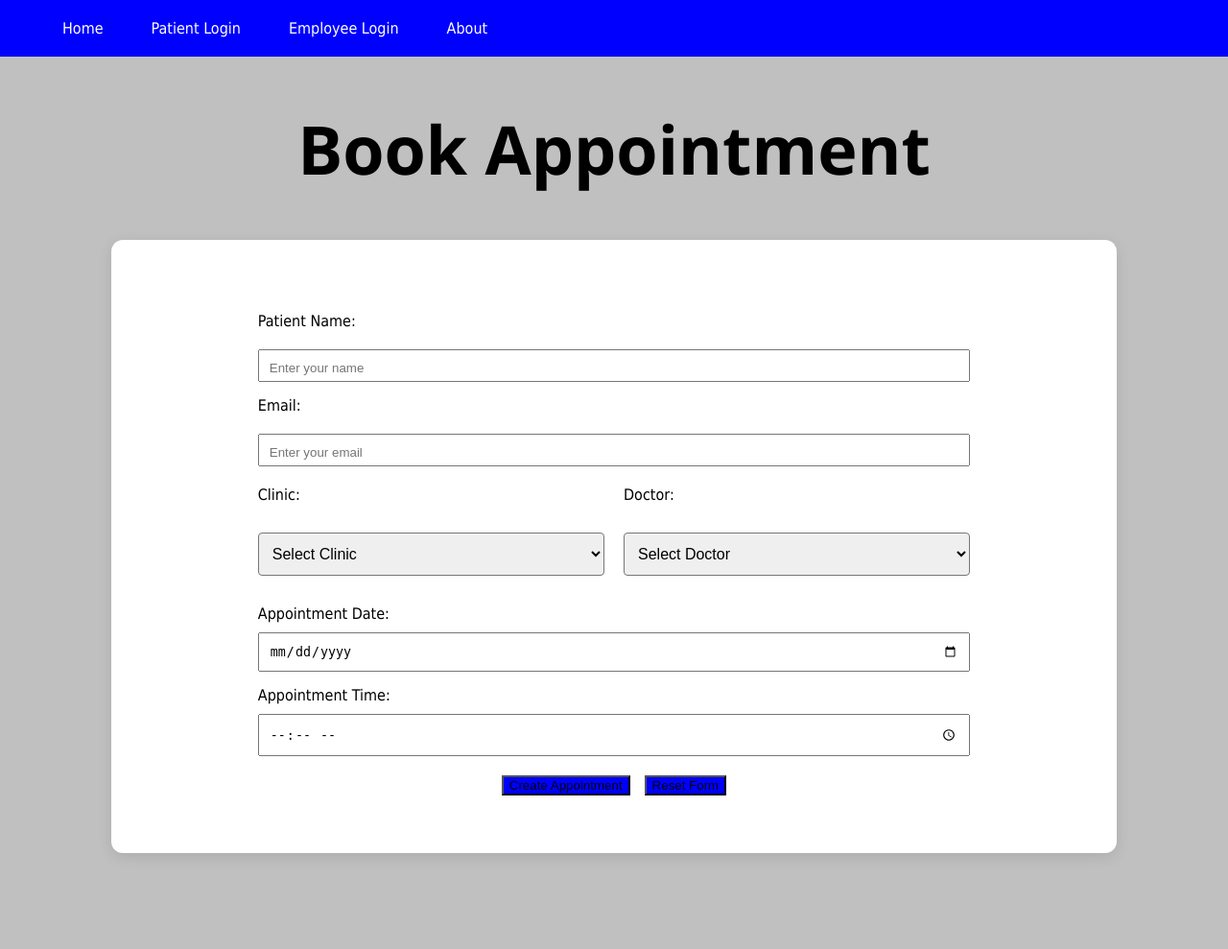
After one commit to MichalPringle/Hospital-Project, a PHP site: page /booking.html in a window 1280 px wide. The commit adds this page. Shown: the whole page at 96% size. Run offline with PHP 8.4, Linux system fonts and the light colour scheme.

Commit message:
Update the branch, and work on add booking system

```diff
--- a/Style.css
+++ b/Style.css
@@ -1,11 +1,11 @@
-
 html {
     background-color: var(--bg-color);
     scroll-behavior: smooth;
     scroll-padding-top: 40px;
-    margin:0;
-    padding:0;
+    margin: 0;
+    padding: 0;
 }
+
 body {
     background-color: #c0c0c0;
     font-size: 16px;
@@ -14,24 +14,28 @@ body {
     margin: 0;
     padding: 60px;
 }
-h1{
-    font-size:70px;
+
+h1 {
+    font-size: 70px;
     color: #000;
     text-align: center;
     font-family: 'Segoe UI';
 }
-h2{
-    font-size:30px;
+
+h2 {
+    font-size: 30px;
     color: #000;
     text-align: center;
     font-family: 'Segoe UI';
 }
-h3{
-    font-size:20px;
+
+h3 {
+    font-size: 20px;
     color: #000;
     text-align: center;
     font-family: 'Segoe UI';
 }
+
 /*.section h2{
     font-size:30px;
     color: #000;
@@ -46,15 +50,17 @@ h3{
     padding: 60px;
     width: 80%;
     border-radius: 12px;
-    box-shadow: 0 4px 15px rgba(0,0,0,0.1);
+    box-shadow: 0 4px 15px rgba(0, 0, 0, 0.1);
     justify-self: center;
 }
-p{
-    font-size:15px;
+
+p {
+    font-size: 15px;
     color: #000;
     text-align: center;
     font-family: 'Segoe UI';
 }
+
 .navbar ul {
     list-style-type: none;
     overflow: hidden;
@@ -63,7 +69,7 @@ p{
     left: 0;
     width: 100%;
     margin: 0px;
-    background-color:blue;
+    background-color: blue;
     display: flex;
     align-items: center;
 }
@@ -82,9 +88,10 @@ p{
 }
 
 .navbar ul li a:hover {
-    background-color:black;
+    background-color: black;
 }
-.about{
+
+.about {
     margin-top: 100px;
 }
 
@@ -93,47 +100,59 @@ p{
     height: auto;
     margin-left: 400px;
 }
-button{
+
+button {
     background-color: blue;
 }
 
-.container{
+.container {
     margin-left: 50px;
     padding: 30px;
     justify-content: center;
     align-items: center;
 }
-hr{
+
+hr {
     margin: 20px;
 }
-.button-container{
+
+.button-container {
     display: flex;
     gap: 20px;
     margin-top: 20px;
     justify-content: center;
 }
+
 /* The Background Overlay */
 .modal {
-  display: none; /* Keep it hidden until clicked */
+    display: none;
+    /* Keep it hidden until clicked */
     position: fixed;
-  z-index: 10; /* Put it on top of everything else */
+    z-index: 10;
+    /* Put it on top of everything else */
     left: 0;
     top: 0;
     width: 100%;
     height: 100%;
-  background-color: rgba(0,0,0,0.5); /* Dim the rest of the page */
-  overflow: auto; /* Enable scroll if form is long */
+    background-color: rgba(0, 0, 0, 0.5);
+    /* Dim the rest of the page */
+    overflow: auto;
+    /* Enable scroll if form is long */
 
 }
 
 /* 2. The White Box in the Center */
 .modal-content {
     background-color: white;
-  margin: 5% auto; /* 5% from top, centered horizontally */
+    margin: 5% auto;
+    /* 5% from top, centered horizontally */
     padding: 20px;
-  border-radius: 8px; /* Rounds the corners */
-  width: 50%; /* Adjust width for a cleaner look */
-  box-shadow: 0 4px 8px rgba(0,0,0,0.2); /* Adds a subtle shadow */
+    border-radius: 8px;
+    /* Rounds the corners */
+    width: 50%;
+    /* Adjust width for a cleaner look */
+    box-shadow: 0 4px 8px rgba(0, 0, 0, 0.2);
+    /* Adds a subtle shadow */
 }
 
 /* 3. The 'X' Close Button */
@@ -152,12 +171,18 @@ hr{
 .modal-content label,
 .modal-content input[type="text"],
 .modal-content input[type="password"] {
-    display: block;    /* Forces onto a new line */
-    width: 80%;       /* Makes them full width */
-    margin: 0 auto; /* Adds space between the fields */
-    padding-bottom: 5px;     /* Makes the input boxes taller and easier to type in */
-    box-sizing: border-box;/* Ensures padding doesn't break the width */
-    margin-bottom: 5px;  /* Small space so the text doesn't touch the box */
+    display: block;
+    /* Forces onto a new line */
+    width: 80%;
+    /* Makes them full width */
+    margin: 0 auto;
+    /* Adds space between the fields */
+    padding-bottom: 5px;
+    /* Makes the input boxes taller and easier to type in */
+    box-sizing: border-box;
+    /* Ensures padding doesn't break the width */
+    margin-bottom: 5px;
+    /* Small space so the text doesn't touch the box */
     margin-top: 15px;
 }
 
@@ -168,17 +193,65 @@ hr{
     margin-right: 15px;
     justify-content: center;
 }
-input { /*align input label boxes*/
-    display: block; /*makes each input act like a full blocl element*/
-    margin: 0 auto 15px auto;   /* auto centers the box */
-    width: 80%;          /* controls box size and adds space below it */
+
+input {
+    /*align input label boxes*/
+    display: block;
+    /*makes each input act like a full blocl element*/
+    margin: 0 auto 15px auto;
+    /* auto centers the box */
+    width: 80%;
+    /* controls box size and adds space below it */
     padding: 10px;
     box-sizing: border-box;
 }
-.buttongroup{
+
+.buttongroup {
     display: flex;
-    justify-content: center; /* Centers them horizontally */
-    align-items: center;     /* Aligns them vertically */
-    gap: 15px;               /* Adds space between the two buttons */
+    justify-content: center;
+    /* Centers them horizontally */
+    align-items: center;
+    /* Aligns them vertically */
+    gap: 15px;
+    /* Adds space between the two buttons */
     margin-top: 20px;
 }
+
+.section .formgroup {
+    display: flex;
+    flex-direction: column;
+    /* Forces the Label to be above Select and doctor dropdown */
+    flex: 1;
+    /* Makes both columns equal width */
+    gap: 20px;
+    /* Adds space between the two columns */
+    margin-bottom: 15px;
+    max-width: 790px;
+    margin: 0 auto 15px auto;
+}
+
+select {
+    height: 45px;
+    padding: 10px;
+    font-size: 16px;
+    border-radius: 4px;
+    width: 100%;
+}
+
+.bookingrow {
+    display: flex;
+    /*To make clinic and doctor go side to side */
+    gap: 20px;
+    width: 80%;
+    margin: 0 auto;
+    /* Centers the row unit */
+}
+
+.formgroup label {
+    /* For clinic and doctor label, shift the left so they lign with rest*/
+    text-align: left;
+    margin-left: 0;
+    width: 100%;
+    display: block;
+    /* Makes it behave like a block for alignment */
+}
--- /dev/null
+++ b/booking.html
@@ -0,0 +1,91 @@
+<!DOCTYPE html>
+<html>
+
+<head>
+    <meta charset="utf-8">
+    <meta name="viewport" content="width=device-width">
+    <title>Hospital Management System</title>
+    <link href="Style.css" rel="stylesheet" type="text/css" />
+</head>
+
+<body>
+    <div class="navbar">
+        <ul>
+            <li><a href="homepage.html">Home</a></li>
+            <li><a href="homepage.html#Patientlogin">Patient Login</a></li>
+            <li><a href="homepage.html#Employeelogin">Employee Login</a></li>
+            <li><a href="homepage.html#About">About</a></li>
+        </ul>
+    </div>
+    <h1>Book Appointment</h1>
+    <div class="section">
+        <form>
+            <label>Patient Name:</label>
+            <input type="text" name="name" placeholder="Enter your name">
+
+            <label>Email:</label>
+            <input type="email" name="email" placeholder="Enter your email">
+            <div class="bookingrow">
+                <div class="formgroup">
+                    <label for="clinic">Clinic: </label>
+                    <select name="clinic" id="clinic" onchange="updateDoctors()" required>
+                        <option value="">Select Clinic</option>
+                        <option value="Internal Medicine">Internal Medicine</option>
+                        <option value="Emergency Medicine">Emergency Medicine</option>
+                        <option value="Cardiology">Cardiology</option>
+                        <option value="Neurology">Neurology</option>
+                        <option value="Orthopaedics">Orthopaedics</option>
+                        <option value="Oncology">Oncology</option>
+                        <option value="Pediatrics">Pediatrics</option>
+                        <option value="Physical Therapy">Physical Therapy</option>
+                    </select>
+                </div>
+                <div class="formgroup">
+                    <label for="Doctor">Doctor: </label>
+                    <select name="Doctor" id="Doctor" required>
+                        <option value="">Select Doctor</option>
+                    </select>
+                </div>
+            </div>
+            <label>Appointment Date:</label>
+            <input type="date" id="date" name="Appointment_date" required>
+
+            <label>Appointment Time:</label>
+            <input type="time" id="time" name="Appointment_time" required>
+            <div class="buttongroup">
+                <button type="submit" class="createappt">Create Appointment</button>
+                <button type="reset" class="createappt">Reset Form</button>
+
+            </div>
+    </div>
+    <script>
+        function updateDoctors() {
+            const clinicSelect = document.getElementById("clinic");
+            const doctorSelect = document.getElementById("Doctor");
+            const selectedClinic = clinicSelect.value;
+
+            // Data mapping clinic to doctors
+            const doctorData = {
+                "Cardiology": ["Dr. Janet Smith", "Dr. Mike Bat"],
+                "Pediatrics": ["Dr. Hellen Tray", "Dr. Miami Trish"],
+                "Internal Medicine": ["Dr. Gary Moon", "Dr. Ross Lynch"],
+                "Neurology": ["Dr. Fantadiallo Wena"],
+                "Orthopaedics": ["Dr. Lojay Mude"]
+            };
+
+            //Clear out the current doctor options, incase another option is selected.
+            doctorSelect.innerHTML = '<option value="">Select Doctor</option>';
+
+            //If a user picks a clinic, add the new doctors
+            if (selectedClinic && doctorData[selectedClinic]) {
+                doctorData[selectedClinic].forEach(doctor => {
+                    let option = document.createElement("option");
+                    option.value = doctor;
+                    option.textContent = doctor;
+                    doctorSelect.appendChild(option); //Add selected option to dropdown box
+                });
+            }
+        }
+    </script>
+
+</body>
--- a/login_employee.php
+++ b/login_employee.php
@@ -26,7 +26,7 @@ try {
 
     if($doctor) {
 
-         if($passFromForm == $doctor['doctor_password']) {
+         if(password_verify($passFromForm, $doctor['doctor_password'])) {
 
             $_SESSION['doctor_id'] = $doctor['doctor_id'];
             $_SESSION['doctor_name'] = $doctor['doctor_name'];
```
Also changed, not shown: book_appointment.php (added, +33 -0 lines), booking.php (added, +34 -0 lines), login_patient.php (added, +45 -0 lines), view_appointment.php (added, +50 -0 lines), logout.php (added). Lines whose indentation alone changed are shown as unchanged.
